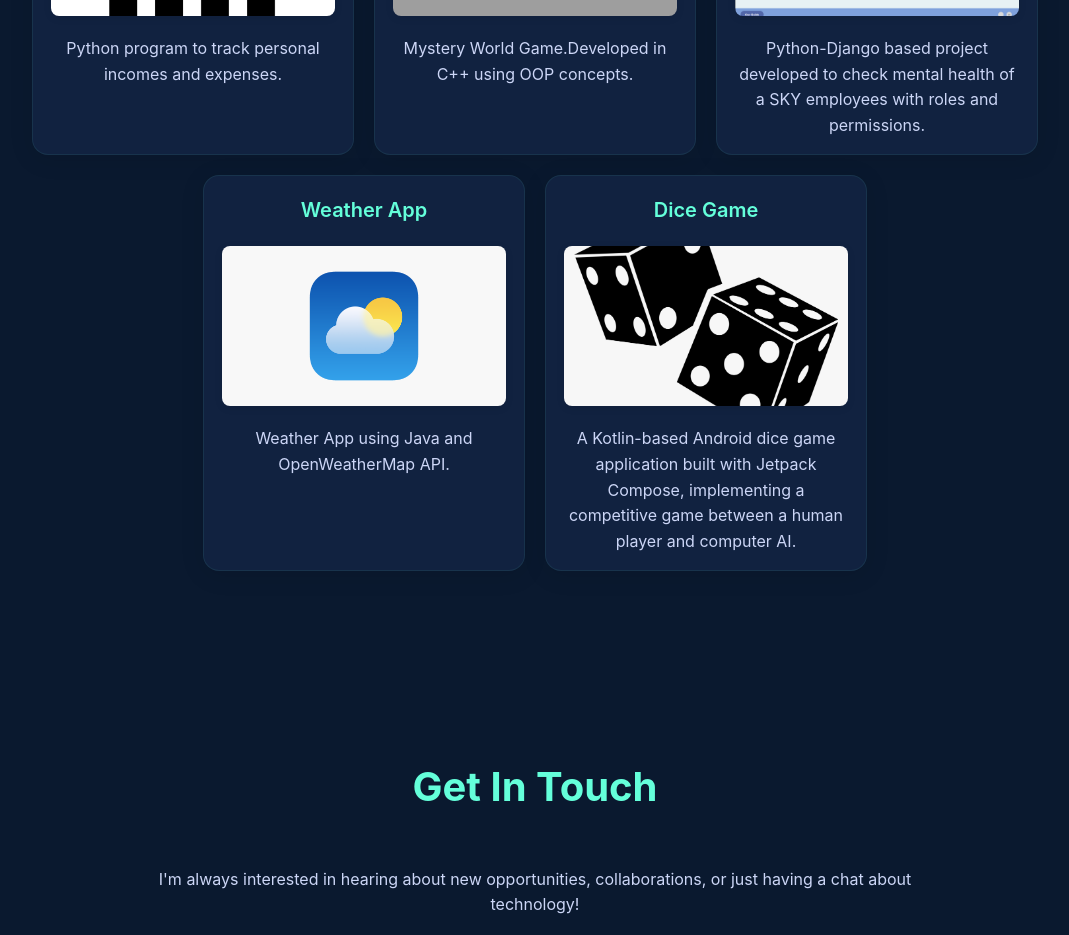
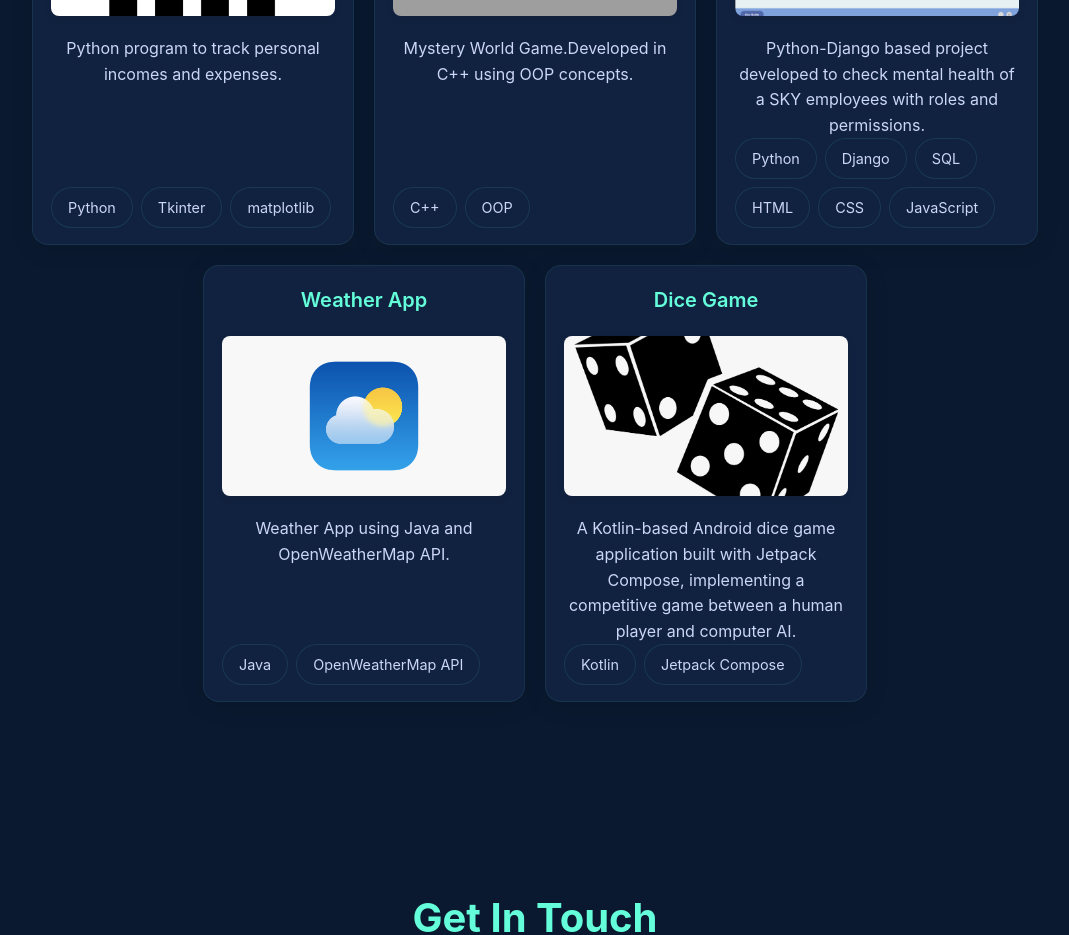
Before and after one commit to shahramhal/My-Website, a React (Vite) app: page / in a window 1280 px wide. Shown: the part 2160-3095 px from the top of the page, without its empty margins (105-1174 px from the left). Built offline with nearby package versions, Linux system fonts and the light colour scheme; grey boxes are pictures that could not be loaded.

Commit message:
Add skill tags to project cards
Introduces skill tags for each project in the Projects component, displaying relevant technologies and skills. Adds corresponding CSS styles for skill tags to improve visual presentation and user experience.

```diff
--- a/src/App.css
+++ b/src/App.css
@@ -410,6 +410,31 @@ body {
   box-shadow: 0 2px 8px rgba(0,0,0,0.08);
 }
 
+.skill-tags {
+  display: flex;
+  flex-wrap: wrap;
+  gap: 0.5rem;
+}
+
+.skill-tag {
+  background: var(--card-bg);
+  padding: 0.5rem 1rem;
+  border-radius: 25px;
+  font-size: 0.9rem;
+  color: var(--text-main);
+  border: 1px solid rgba(100,255,218,0.1);
+  transition: all 0.3s ease;
+  -webkit-border-radius: 25px;
+  -moz-border-radius: 25px;
+  -ms-border-radius: 25px;
+  -o-border-radius: 25px;
+}
+
+.skill-tag:hover {
+  background: var(--primary);
+  color: var(--bg-main);
+}
+
 /* Contact Section */
 .contact-section {
   padding: 100px 20px;
--- a/src/components/Projects.jsx
+++ b/src/components/Projects.jsx
@@ -1,7 +1,8 @@
 import PropTypes from 'prop-types';
 
-const ProjectCard = ({ title, description, githubLink, image }) => {
+const ProjectCard = ({ title, description, githubLink, image ,skills}) => {
   const handleCardClick = () => {
+
     if (githubLink) {
       window.open(githubLink, '_blank');
     }
@@ -15,6 +16,11 @@ const ProjectCard = ({ title, description, githubLink, image }) => {
           <img src={image} alt={title} className="project-image" style={{ width: '100%', borderRadius: '8px', margin: '10px 0' }} />
         )}
         <p>{description}</p>
+        <div className="skill-tags">
+          {skills.split(',').map((skill, index) => (
+            <span key={index} className="skill-tag">{skill.trim()}</span>
+          ))}
+        </div>
       </div>
     </div>
   );
@@ -25,6 +31,7 @@ ProjectCard.propTypes = {
   description: PropTypes.string.isRequired,
   githubLink: PropTypes.string,
   image: PropTypes.string,
+  skills: PropTypes.string,
 };
 
 const Projects = () => {
@@ -33,30 +40,35 @@ const Projects = () => {
       title: "Personal Finance Tracker",
       description: "Python program to track personal incomes and expenses.",
       githubLink: "https://github.com/shahramhal/Personal-Finance-Tracker.git",
-      image: "/images/finance.png"
+      image: "/images/finance.png",
+      skills: "Python, Tkinter, matplotlib"
     },
     {
       title: "Mystery World Game",
       description: "Mystery World Game.Developed in C++ using OOP concepts.",
       githubLink: "https://github.com/your-repo/project2",
-      image: "https://images.unsplash.com/photo-1506744038136-46273834b3fb?auto=format&fit=crop&w=400&q=80"
+      image: "https://images.unsplash.com/photo-1506744038136-46273834b3fb?auto=format&fit=crop&w=400&q=80",
+      skills: "C++ ,OOP"
     },
     {
       title: "HealthCheck App",
       description: "Python-Django based project developed to check mental health of a SKY employees with roles and permissions.",
       githubLink: "https://github.com/shahramhal/SkyScore",
-      image: "/images/SKY.png"
+      image: "/images/SKY.png",
+      skills: "Python, Django, SQL, HTML, CSS, JavaScript"
     },
     {
       title:"Weather App",
       description:"Weather App using Java and OpenWeatherMap API.",
       githubLink:"https://github.com/shahramhal/Weather-Application",
-      image:"/images/weather.png"
+      image:"/images/weather.png",
+      skills: "Java, OpenWeatherMap API"
     },
     {title:"Dice Game",
       description:"A Kotlin-based Android dice game application built with Jetpack Compose, implementing a competitive game between a human player and computer AI.",
       githubLink:"https://github.com/shahramhal/DiceGame",
-      image:"/images/dice.png"
+      image:"/images/dice.png",
+      skills: "Kotlin, Jetpack Compose"
     }
   ];
 
@@ -71,6 +83,7 @@ const Projects = () => {
             description={project.description}
             githubLink={project.githubLink}
             image={project.image}
+            skills={project.skills}
           />
         ))}
       </div>
```
